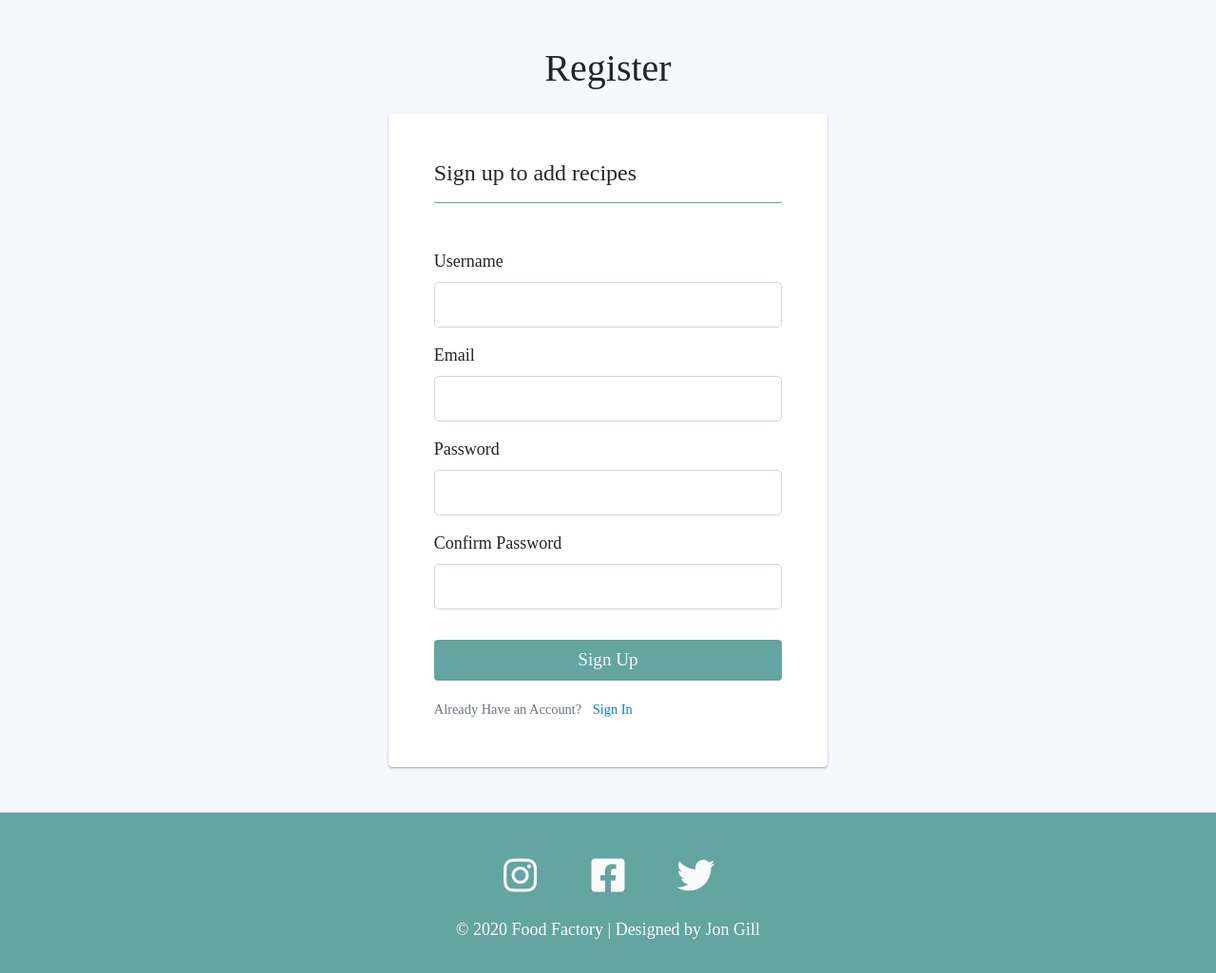
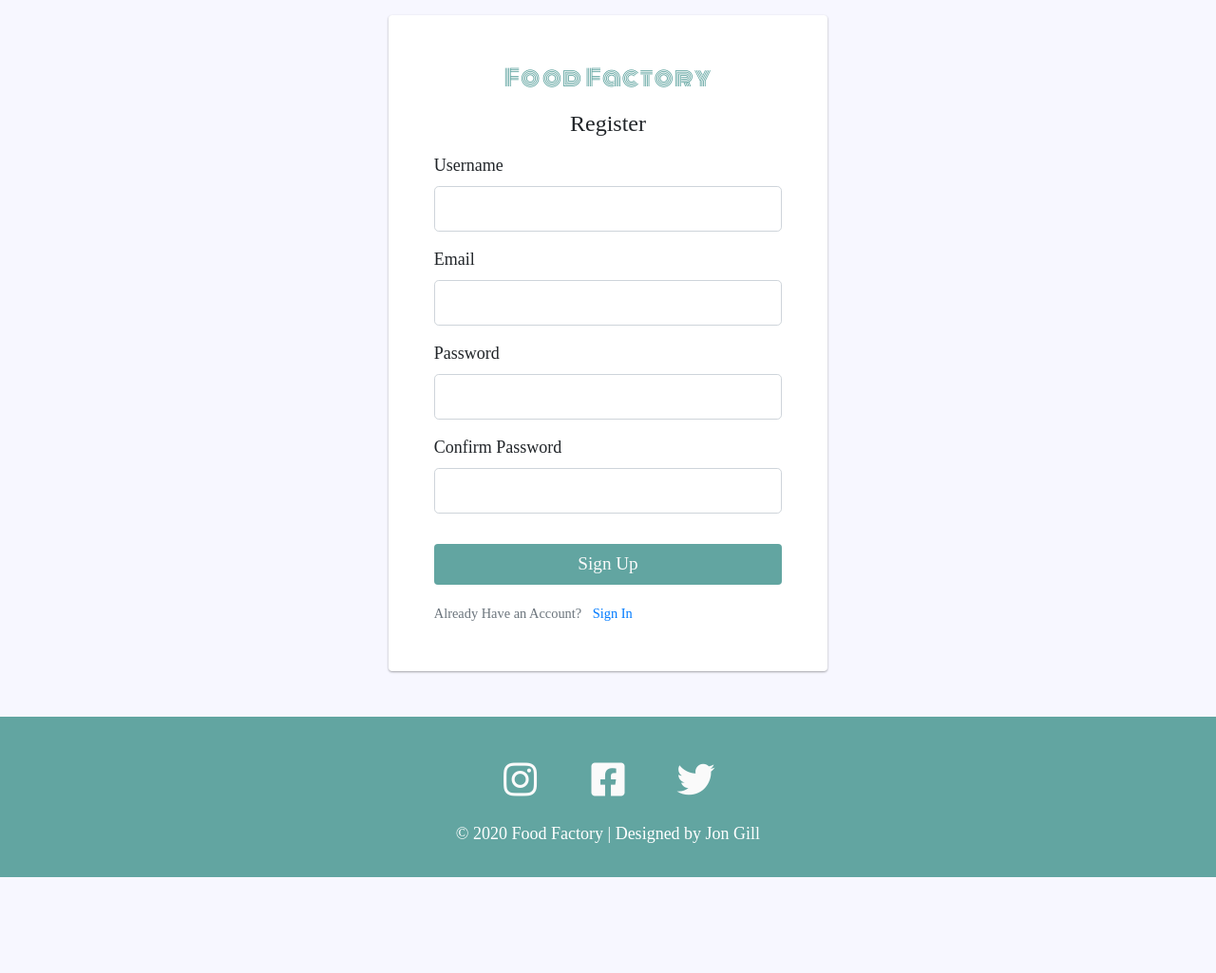
Before and after one commit to jpg6453/food-factory, a Flask app: page /register in a window 1280 px wide. Shown: the part 96-1121 px from the top of the page at 95% size. After the commit the page ends 1020 px from the top, so only its background shows below. Run offline with Flask 2, Linux system fonts and the light colour scheme; some libraries are stand-ins or nearby versions; some web fonts are replaced.

Commit message:
add logo to form and remove h1

```diff
--- a/static/css/style.css
+++ b/static/css/style.css
@@ -119,6 +119,12 @@ body {
   font-family: 'Monoton', cursive;
   font-size: 24px;
   letter-spacing: 1px;
+}
+
+.form-logo {
+  color: #62a5a1;
+  text-align: center;
+  margin-bottom: 1rem;
 }
 
 .navbar-toggler {
--- a/templates/register.html
+++ b/templates/register.html
@@ -3,10 +3,9 @@
 
         <!-- Section: Register -->
         <section>
-            <div id="login-wrapper" class="container mt-5">
+            <div id="login-wrapper" class="container mt-3">
                 <div class="row justify-content-center">
                     <div class="col-lg-6 p-0">
-                        <h1 class="d-flex justify-content-center mb-4">Register</h1>
                         {% with messages= get_flashed_messages(with_categories=true) %}
 					        {% if messages %}
 						        {% for category, message in messages %}
@@ -20,8 +19,8 @@
                 </div>
                 <div class="row justify-content-center">
                     <div class="col col-md-7 col-lg-5 card form-card p-5 mb-5">
-                        <h4 class="stay-black mb-3">Sign up to add recipes</h4>
-                        <div class="section-seperator mb-5"></div>
+                        <div class="logo form-logo">Food Factory</div>
+                        <h4 class="mb-3 text-center">Register</h4>
                         <form method="POST" action="{{ url_for('register') }}">
                             {{ form.hidden_tag() }}
                             <fieldset class="form-group d-block">
```
